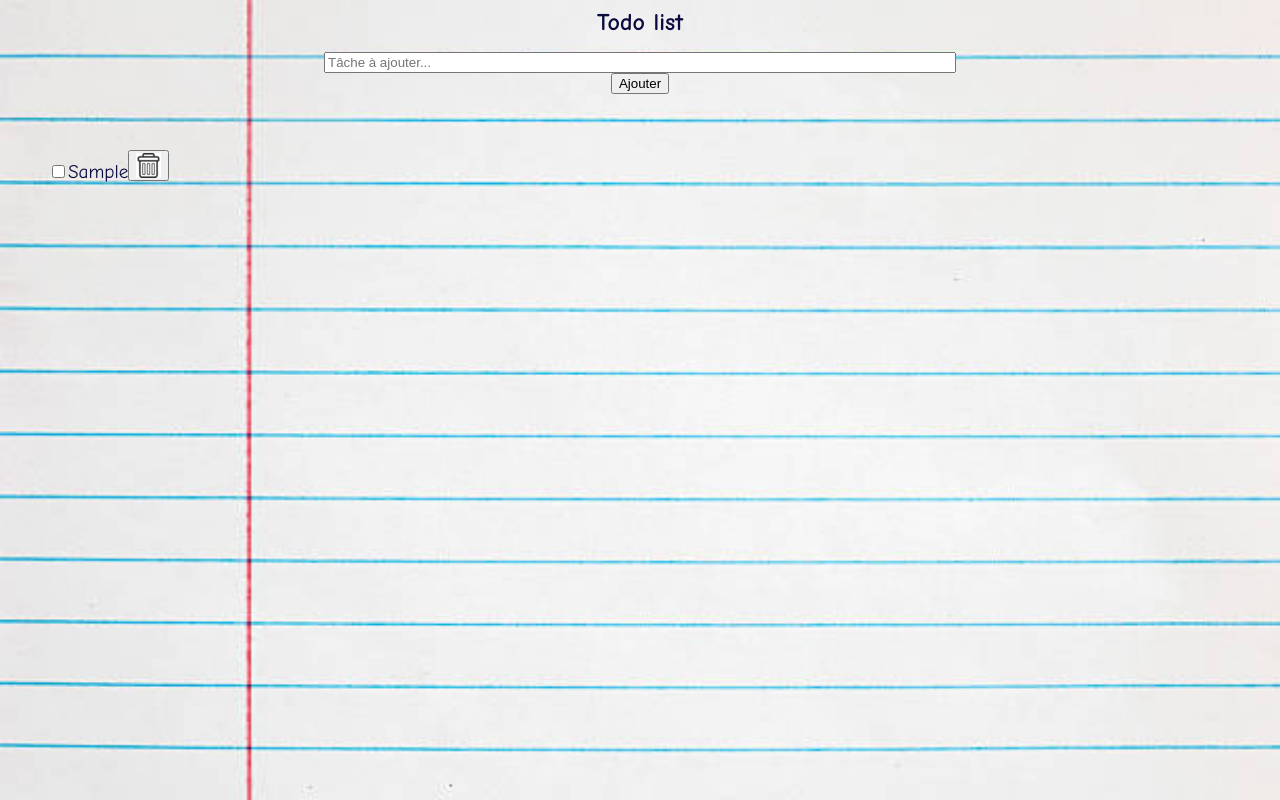
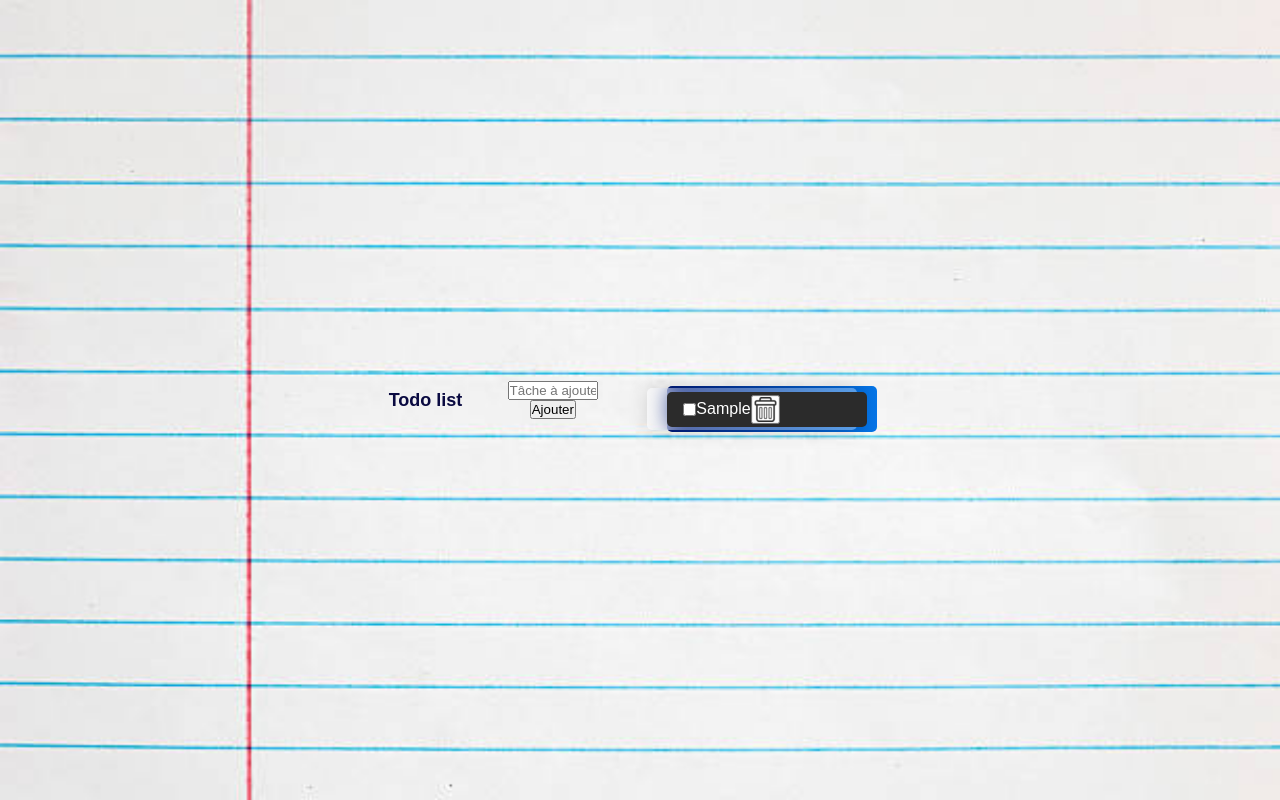
Before and after one commit to ltiret/Todo-it, a plain HTML site: page index.html in a window 1280 px wide. Both pictures are taken after typing "Sample" into the empty fields and a click on the button "Ajouter". Drawn offline with Linux system fonts and the light colour scheme.

Commit message:
test nouveau style css

```diff
--- a/script.js
+++ b/script.js
@@ -52,7 +52,7 @@ function ajouterElementALaListe(element) {
     otherCheckbox.addEventListener("change", () => {
       if (! otherCheckbox.checked) {
         otherText.style.textDecoration ="none";
-        otherText.style.color = "darkblue";
+        otherText.style.color = "white";
       } else {
         otherText.style.textDecoration ="line-through";
         otherText.style.color = "dimgray";
--- a/style.css
+++ b/style.css
@@ -3,14 +3,8 @@ h1 {
     text-align: center;
     text-decoration: underline;
     text-decoration:double;
-    font-size: x-large;
+    font-size: large;
 }
-
-li {
-    color:rgb(10, 10, 65);
-    font-size: larger;
-}
-
 body {
     font-family: comic Sans MS, Comic Sans, cursive;
     background-image: url("background.jpg");
@@ -31,3 +25,56 @@ body {
 li {
     list-style-type:none
 }
+@import url("https://fonts.googleapis.com/css2?family=Poppins&display=swap");
+* {
+    margin: 0;
+    padding: 0;
+    box-sizing: border-box;
+    font-family: "Poppins", sans-serif;
+}
+body {
+    display: flex;
+    justify-content: center;
+    align-items: center;
+    height: 100vh;
+}
+ul li {
+    width: 200px;
+    height: 35px;
+    display: flex;
+    align-items: center;
+    margin: 1.5em;
+    cursor: pointer;
+    padding: 1em;
+    background: rgb(43, 43, 43);
+    position: relative;
+    color: white;
+    border-radius: 5px;
+}
+ul li::before,
+ul li::after {
+    content: "";
+    position: absolute;
+    z-index: -1;
+    border-radius: 5px;
+    width: 105%;
+    transition: all 0.4s;
+}
+ul li::before {
+    left: 0%;
+    height: 130%;
+    background: linear-gradient(to right, #021B79, #0575E6);
+}
+ul li::after {
+    left: -10%;
+    height: 120%;
+    background: #ffffff56;
+    backdrop-filter: blur(10px);
+    box-shadow: 0 0 20px rgba(0, 0, 0, 0.164);
+}
+ul li:hover::before {
+    transform: translateX(-2.5%);
+}
+ul li:hover::after {
+    transform: translateX(15%);
+}
```
